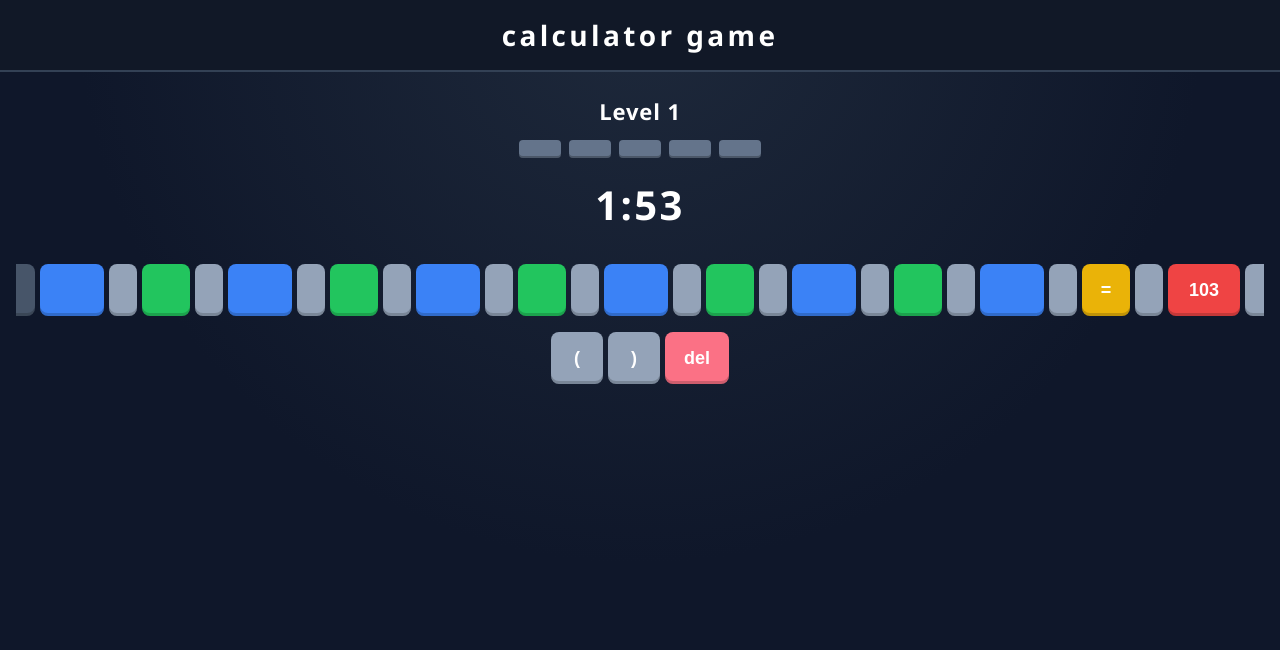
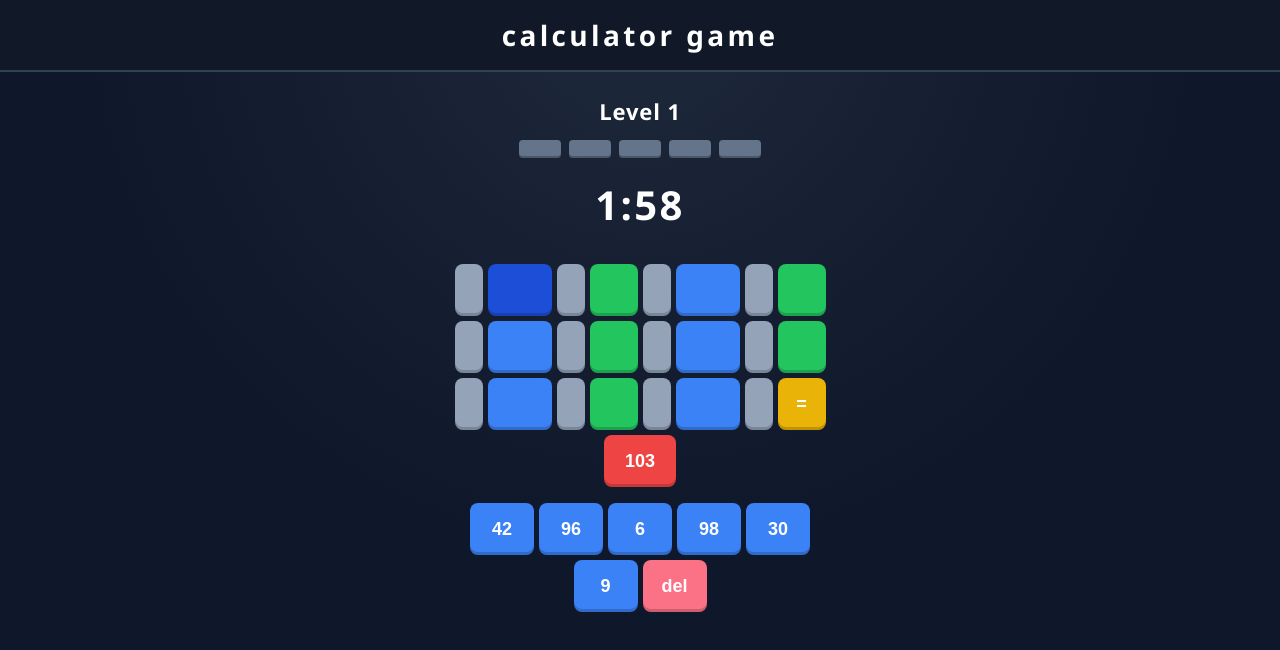
Before and after one commit to wwtchrsin/calculator-game, a Vue app: page / in a window 1280 px wide. Both pictures are taken after a click on the button "Continue". Shown: the top 650 px of the page. Built offline with nearby package versions, Linux system fonts and the light colour scheme.

Commit message:
round auto-start: disabled

```diff
--- a/src/App.vue
+++ b/src/App.vue
@@ -14,6 +14,7 @@
         </div>
         <div class="timer-row">
           <div
+            v-if="gameStated"
             class="timer"
             :class="{
               danger: (secondsLeft <= 10 && !roundOver) || (roundOver && !roundWon),
@@ -68,7 +69,8 @@ import { generateRound, roundTime } from './game/generate.js'
 const level = ref(1)
 const score = ref(0)
 const secondsLeft = ref(roundTime(1))
-const roundOver = ref(false)
+const gameStated = ref(false)
+const roundOver = ref(true)
 const roundWon = ref(false)
 const cells = ref([])
 const available = ref([])
@@ -117,9 +119,11 @@ function startRound() {
   cells.value = createBoard(round.target)
   activeId.value = null
   stepRows.value = []
+  gameStated.value = true
   roundOver.value = false
   roundWon.value = false
   secondsLeft.value = roundTime(level.value)
+  selectCell(cells.value[1].id)
   startTimer()
 }
 
@@ -214,7 +218,7 @@ function continueGame() {
 }
 
 onMounted(() => {
-  startRound()
+  //startRound()
 })
 
 onUnmounted(() => {
--- a/src/game/board.js
+++ b/src/game/board.js
@@ -32,14 +32,12 @@ export function createBoard(target) {
     }
   }
   cells.push({ id: 'eq', type: 'equals', value: '=', interactive: false })
-  cells.push({ id: 'pad-l', type: 'pad', value: '', interactive: false })
   cells.push({
     id: 'result',
     type: 'result',
     value: String(target),
     interactive: false
   })
-  cells.push({ id: 'pad-r', type: 'pad', value: '', interactive: false })
   return cells
 }
 
--- a/src/style.css
+++ b/src/style.css
@@ -131,11 +131,13 @@ body {
 .expression-row,
 .choice-bar {
   display: flex;
-  flex-wrap: nowrap;
+  flex-wrap: wrap;
   justify-content: center;
   align-items: stretch;
   gap: 5px;
   overflow-x: auto;
+  max-width: 400px;
+  margin: 0 auto;
 }
 
 .choice-bar {
@@ -218,7 +220,6 @@ body {
 }
 
 .steps-panel .expression-row {
-  justify-content: flex-start;
   overflow-x: auto;
   padding-bottom: 4px;
 }
```
